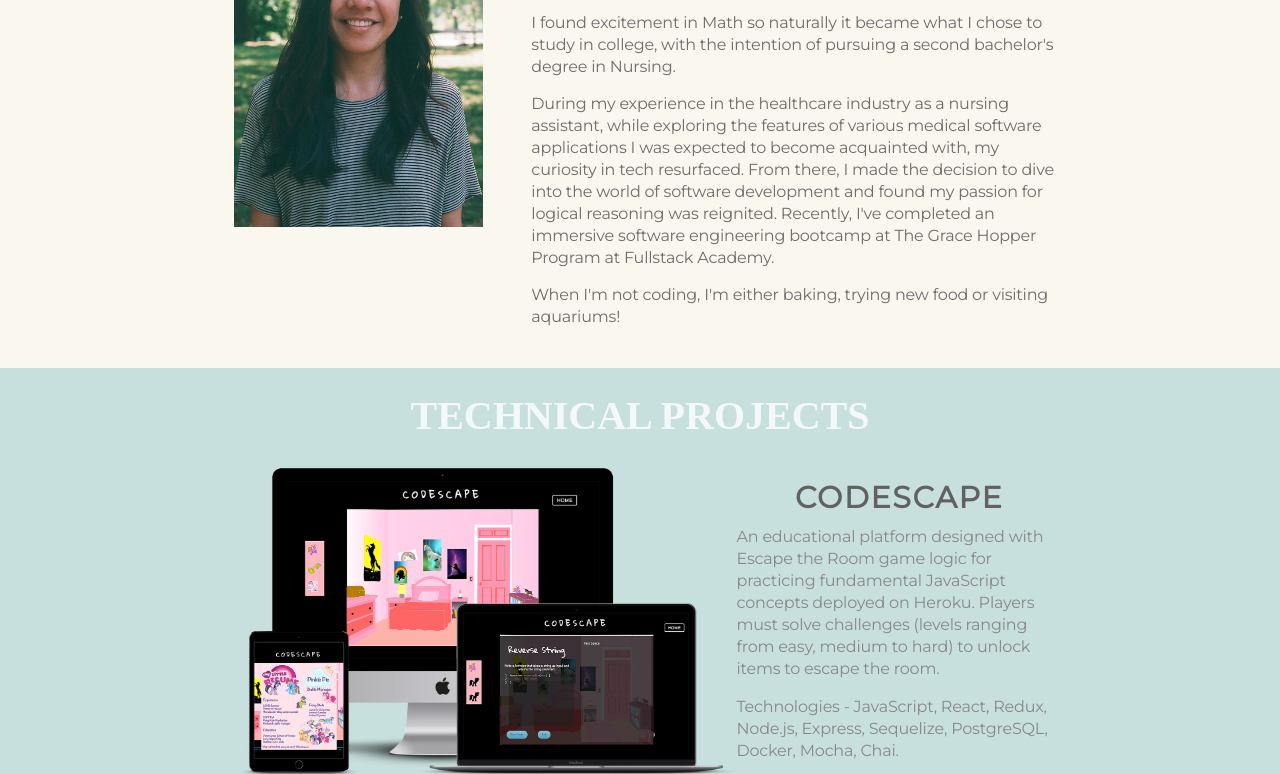
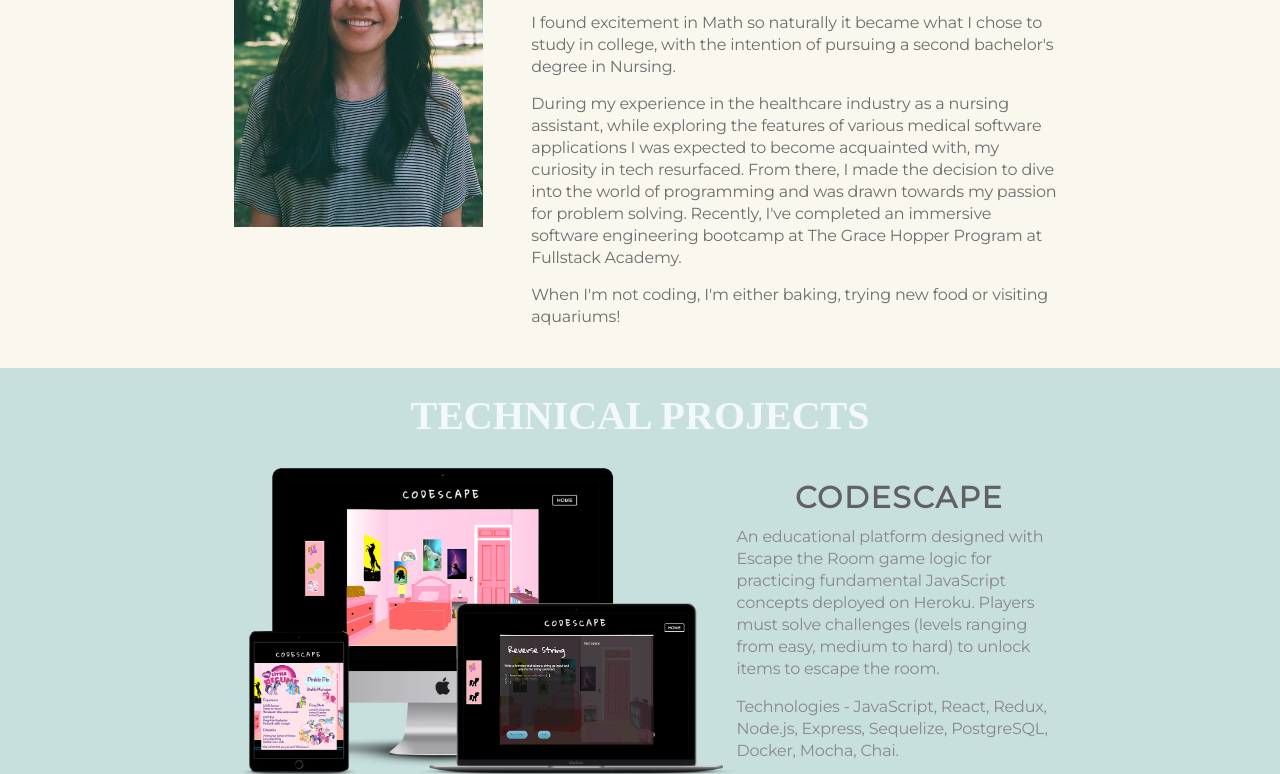
Before and after one commit to jlim23/jlim23.github.io, a plain HTML site: page index.html in a window 1280 px wide. Shown: the part 923-1697 px from the top of the page. Drawn offline with Linux system fonts and the light colour scheme.

Commit message:
fixed intro

```diff
--- a/index.html
+++ b/index.html
@@ -37,7 +37,7 @@
                     <p class="me">Hi there! I'm Connie. I'm a full-stack software engineer based in NYC.</p>
                     <p class="me">My first experience with code was building website templates with simple HTML and CSS when I was 12 to keep myself engaged during the summer. At the time, I didn't know what programming was.</p>
                     <p class="me">I found excitement in Math so naturally it became what I chose to study in college, with the intention of pursuing a second bachelor's degree in Nursing.</p>
-                    <p class="me">During my experience in the healthcare industry as a nursing assistant, while exploring the features of various medical software applications I was expected to become acquainted with, my curiosity in tech resurfaced. From there, I made the decision to dive into the world of software development and found my passion for logical reasoning was reignited. Recently, I've completed an immersive software engineering bootcamp at The Grace Hopper Program at Fullstack Academy.</p>
+                    <p class="me">During my experience in the healthcare industry as a nursing assistant, while exploring the features of various medical software applications I was expected to become acquainted with, my curiosity in tech resurfaced. From there, I made the decision to dive into the world of programming and was drawn towards my passion for problem solving. Recently, I've completed an immersive software engineering bootcamp at The Grace Hopper Program at Fullstack Academy.</p>
                     <p class="me">When I'm not coding, I'm either baking, trying new food or visiting aquariums!</p>
                 </div>
             </div>
```
